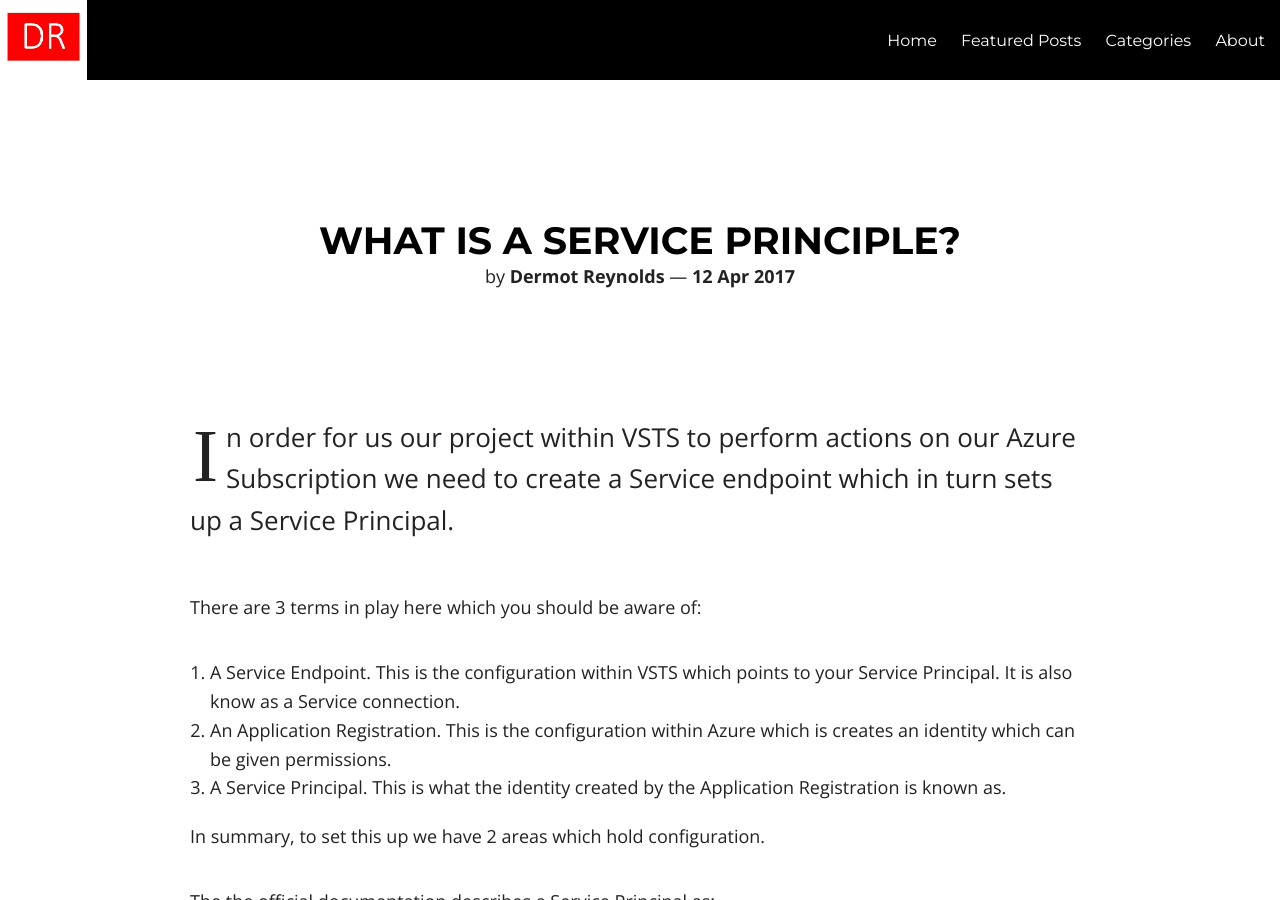
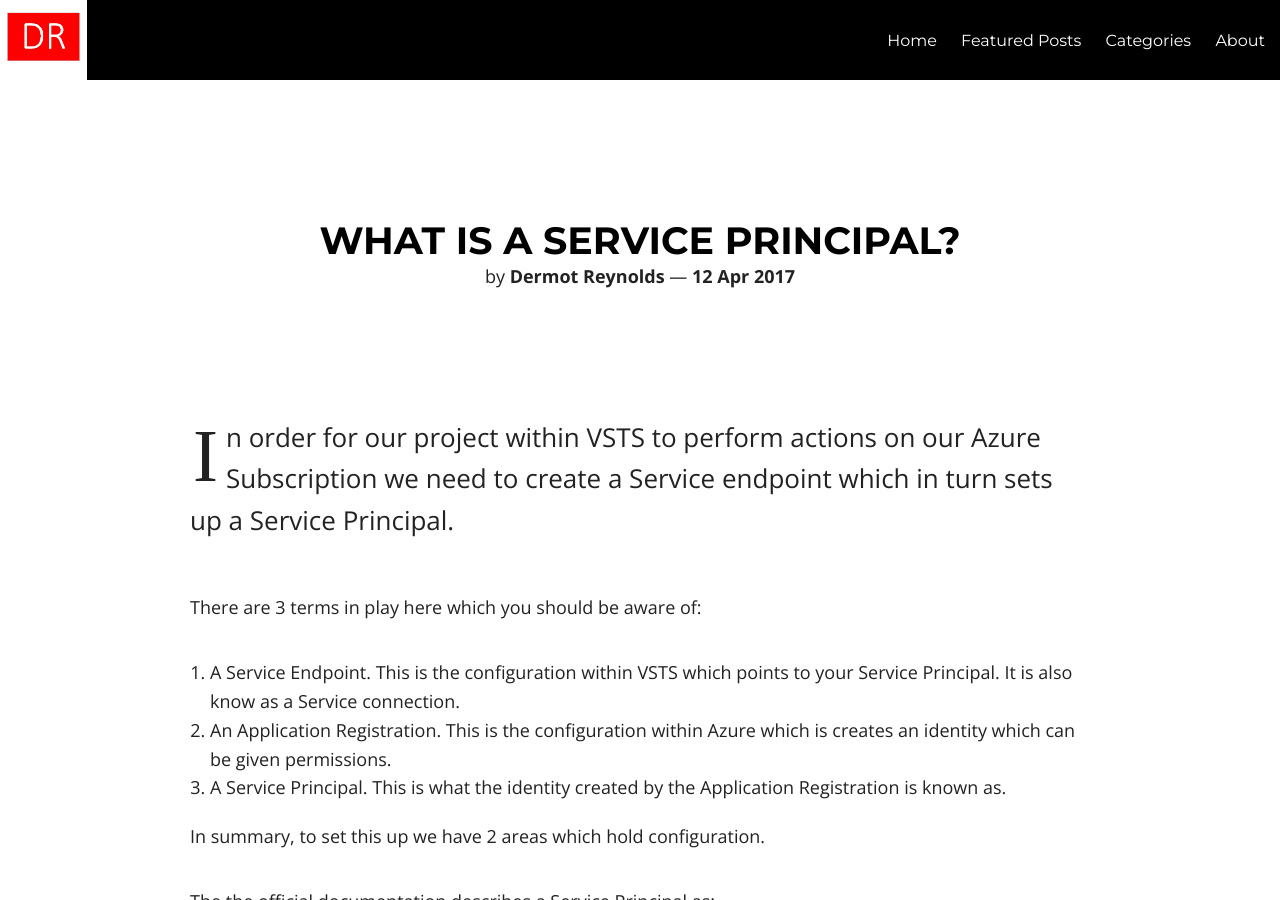
Before and after one commit to dermotreynolds/old.dermotreynolds.github.io, a Jekyll site: the page built from _posts/2017-04-12-2-service-principal.md, in a window 1280 px wide and 900 px high. Built offline with Jekyll 4.4.1, drawn with Linux system fonts in a browser that asks for light colours; nearby versions of some CDN libraries.

```diff
--- a/_posts/2017-04-12-2-service-principal.md
+++ b/_posts/2017-04-12-2-service-principal.md
@@ -1,11 +1,11 @@
 ---
 layout: post
-title: "What is a Service Principle?"
+title: "What is a Service Principal?"
 date: 2017-04-12
 category: security
 
 ---
-In order for us our project within VSTS to perform actions on our Azure Subscription we need to create a Service endpoint which in turn sets up a Service Principal.
+In order for our project within VSTS to perform actions on our Azure Subscription we need to create a Service endpoint which in turn sets up a Service Principal.
 
 There are 3 terms in play here which you should be aware of:
 
```
Also changed, not shown: _posts/2017-04-12-3-windows-build-agent-for-vsts.md (+1 -1 lines).
